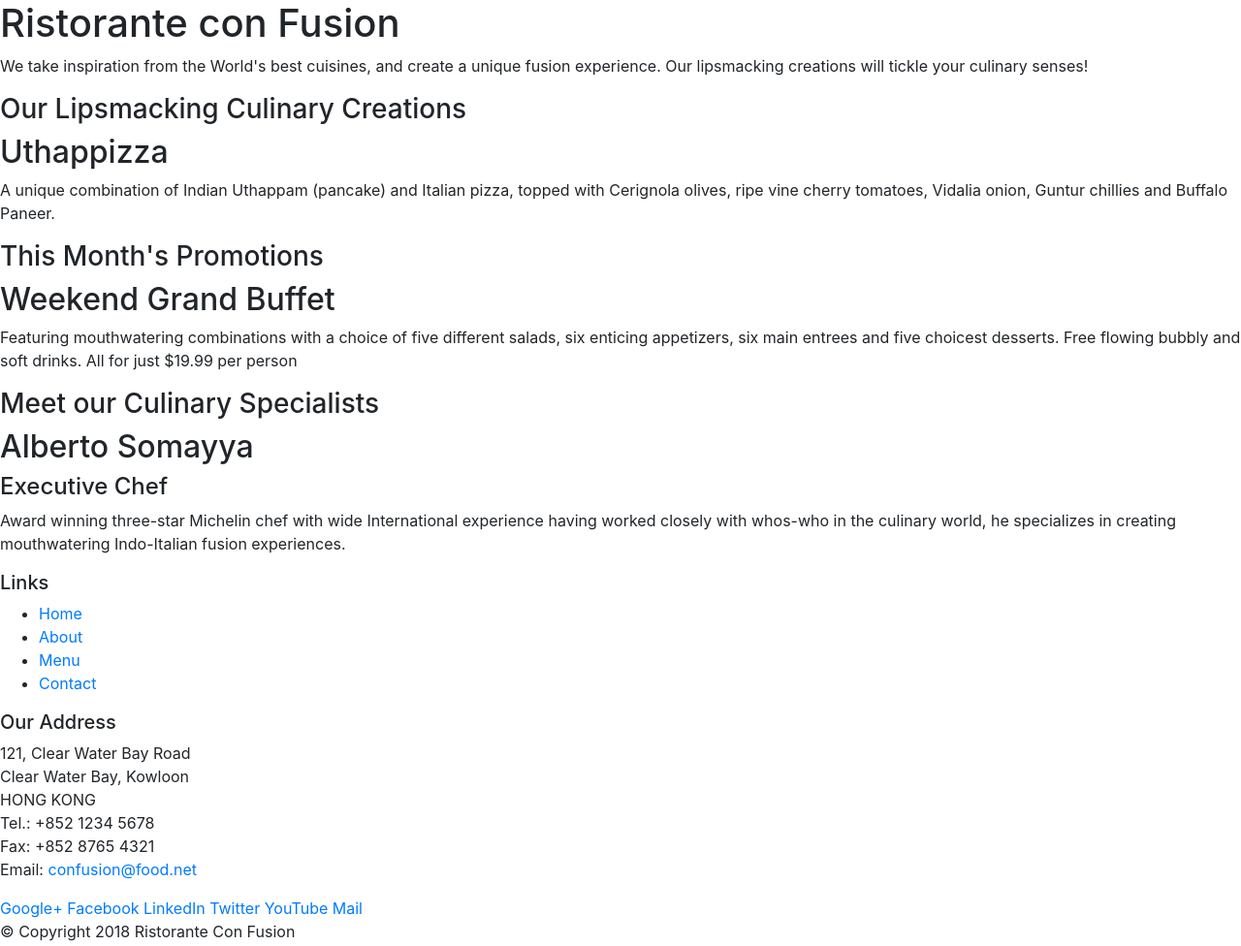
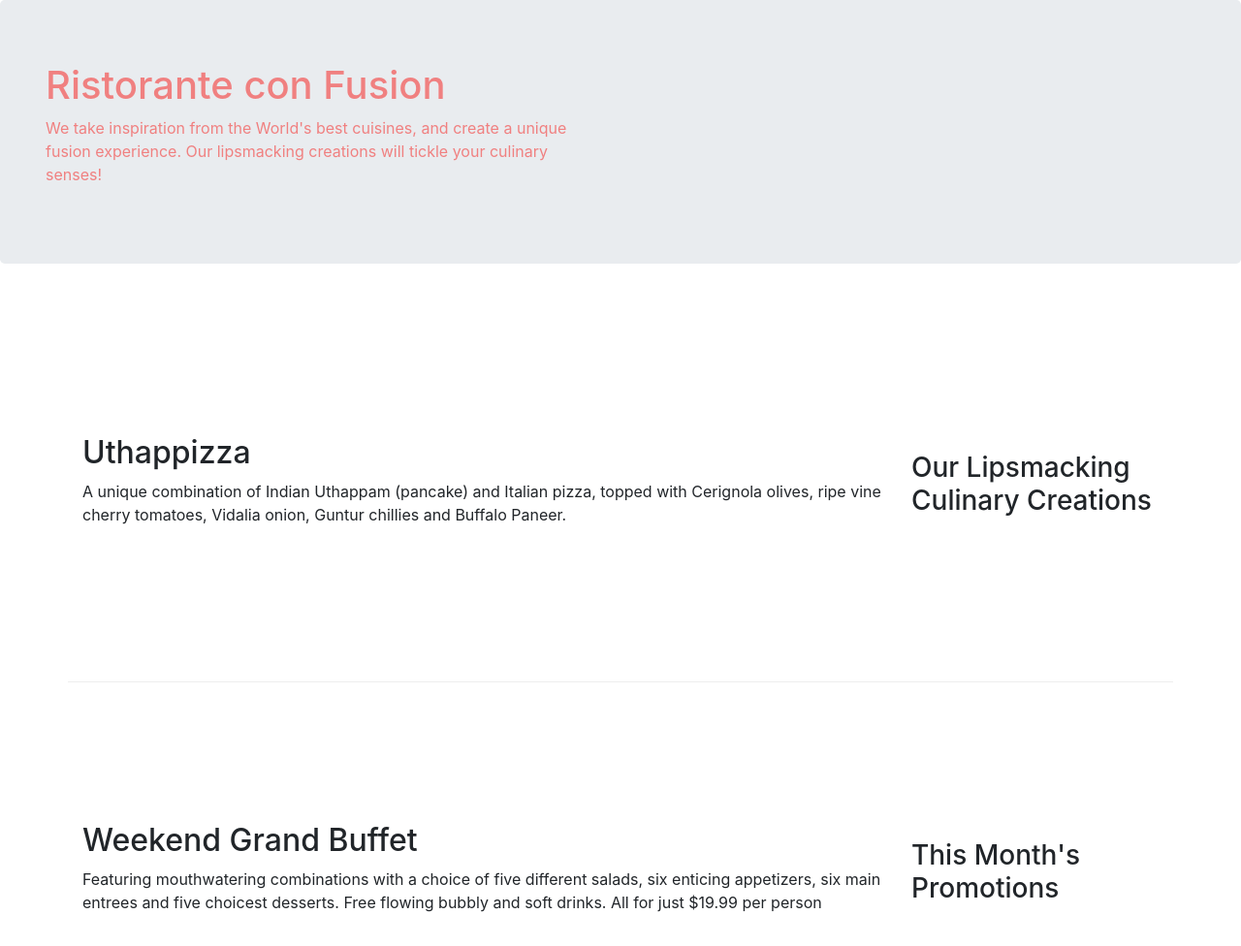
Before and after one commit to jonrato/initial-setup, a website: page index.html in a window 1280 px wide. Shown: the top 976 px of the page at 97% size. Drawn offline with nearby package versions, Linux system fonts and the light colour scheme.

Commit message:
Update BootStrap

```diff
--- /dev/null
+++ b/css/styles.css
@@ -0,0 +1,30 @@
+.row-header {
+    margin: 0px auto;
+    padding: 0px;
+}
+
+.row-content {
+    margin: 0px auto;
+    padding: 50px 0px 50px 0px;
+    border-bottom: 1px ridge;
+    min-height: 400px;
+}
+
+.footer {
+    background-color: #D1C4E9;
+    margin: 0px auto;
+    padding: 20px 0px 20px 0px;
+}
+
+.jumbotron {
+    padding: 70px 30px 70px 30px;
+    margin: 0px auto;
+    background: #260e4e;
+    color: lightcoral;
+}
+
+address{
+    font-size: 80%;
+    margin: 0px;
+    color: #0f0f0f;
+}
--- a/index.html
+++ b/index.html
@@ -5,6 +5,7 @@
     <!-- Required meta tags always come first -->
     <meta charset="utf-8">
     <meta name="viewport" content="width=device-width, initial-scale=1, shrink-to-fit=no">
+    <link href="css/styles.css" rel="stylesheet">
     <meta http-equiv="x-ua-compatible" content="ie=edge">
 
     <!-- Bootstrap CSS -->
@@ -15,10 +16,10 @@
 
 <body>
 
-    <header>
-        <div>
-            <div>
-                <div>
+    <header class="jumbotron">
+        <div class="row row-header">
+            <div class="col-12 col-sm-6">
+                <div class="col-12 col-sm">
                     <h1>Ristorante con Fusion</h1>
                     <p>We take inspiration from the World's best cuisines, and create a unique fusion experience. Our lipsmacking creations will tickle your culinary senses!</p>
                 </div>
@@ -28,33 +29,33 @@
         </div>
     </header>
 
-    <div>
-        <div>
-            <div>
+    <div class="container">
+        <div class="row row-content align-items-center">
+            <div class="col-12 col-sm-4 order-sm-last col-md-3">
                 <h3>Our Lipsmacking Culinary Creations</h3>
             </div>
-            <div>
+            <div class="col col-sm order-sm-first col-md">
                 <h2>Uthappizza</h2>
                 <p>A unique combination of Indian Uthappam (pancake) and Italian pizza, topped with Cerignola olives, ripe vine cherry tomatoes, Vidalia onion, Guntur chillies and Buffalo Paneer.</p>
             </div>
         </div>
 
 
-        <div>
-            <div>
+        <div class="row row-content align-items-center">
+            <div class="col-12 col-sm-4 order-sm-last col-md-3">
                 <h3>This Month's Promotions</h3>
             </div>
-            <div>
+            <div class="col col-sm order-sm-first col-md">
                 <h2>Weekend Grand Buffet</h2>
                 <p>Featuring mouthwatering combinations with a choice of five different salads, six enticing appetizers, six main entrees and five choicest desserts. Free flowing bubbly and soft drinks. All for just $19.99 per person </p>
             </div>
         </div>
 
-        <div>
-            <div>
+        <div class="row row-content align-items-center">
+            <div class="col-12 col-sm-4 order-sm-last col-md-3">
                 <h3>Meet our Culinary Specialists</h3>
             </div>
-            <div>
+            <div class="col col-sm order-sm-first col-md">
                 <h2>Alberto Somayya</h2>
                 <h4>Executive Chef</h4>
                 <p>Award winning three-star Michelin chef with wide International experience having worked closely with whos-who in the culinary world, he specializes in creating mouthwatering Indo-Italian fusion experiences. </p>
@@ -62,19 +63,19 @@
         </div>
     </div>
 
-    <footer>
-        <div>
-            <div>
-                <div>
+    <footer class="footer">
+        <div class="container">
+            <div class="row">
+                <div class="col-4 offset-1 col-sm-2">
                     <h5>Links</h5>
-                    <ul>
+                    <ul class="list-unstyled">
                         <li><a href="#">Home</a></li>
                         <li><a href="#">About</a></li>
                         <li><a href="#">Menu</a></li>
                         <li><a href="#">Contact</a></li>
                     </ul>
                 </div>
-                <div>
+                <div class="col-7 col-sm-5">
                     <h5>Our Address</h5>
                     <address>
 		              121, Clear Water Bay Road<br>
@@ -85,7 +86,7 @@
 		              Email: <a href="mailto:confusion@food.net">confusion@food.net</a>
 		           </address>
                 </div>
-                <div>
+                <div class="col-12 col-sm-4 align-self-center">
                     <div>
                         <a href="http://google.com/+">Google+</a>
                         <a href="http://www.facebook.com/profile.php?id=">Facebook</a>
@@ -96,8 +97,8 @@
                     </div>
                 </div>
            </div>
-           <div>
-                <div>
+           <div class="row justify-content-center">
+                <div class="col-auto">
                     <p>© Copyright 2018 Ristorante Con Fusion</p>
                 </div>
            </div>
```
